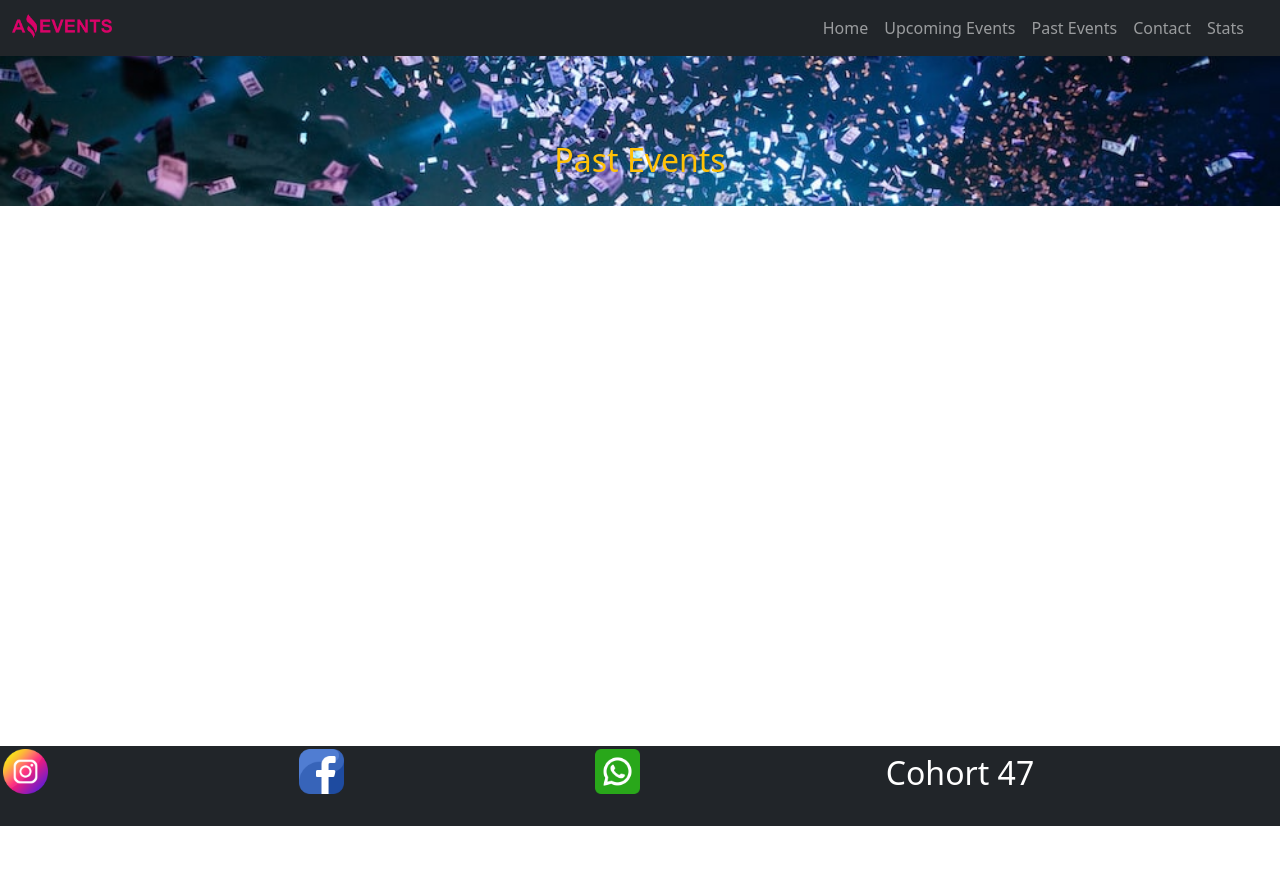
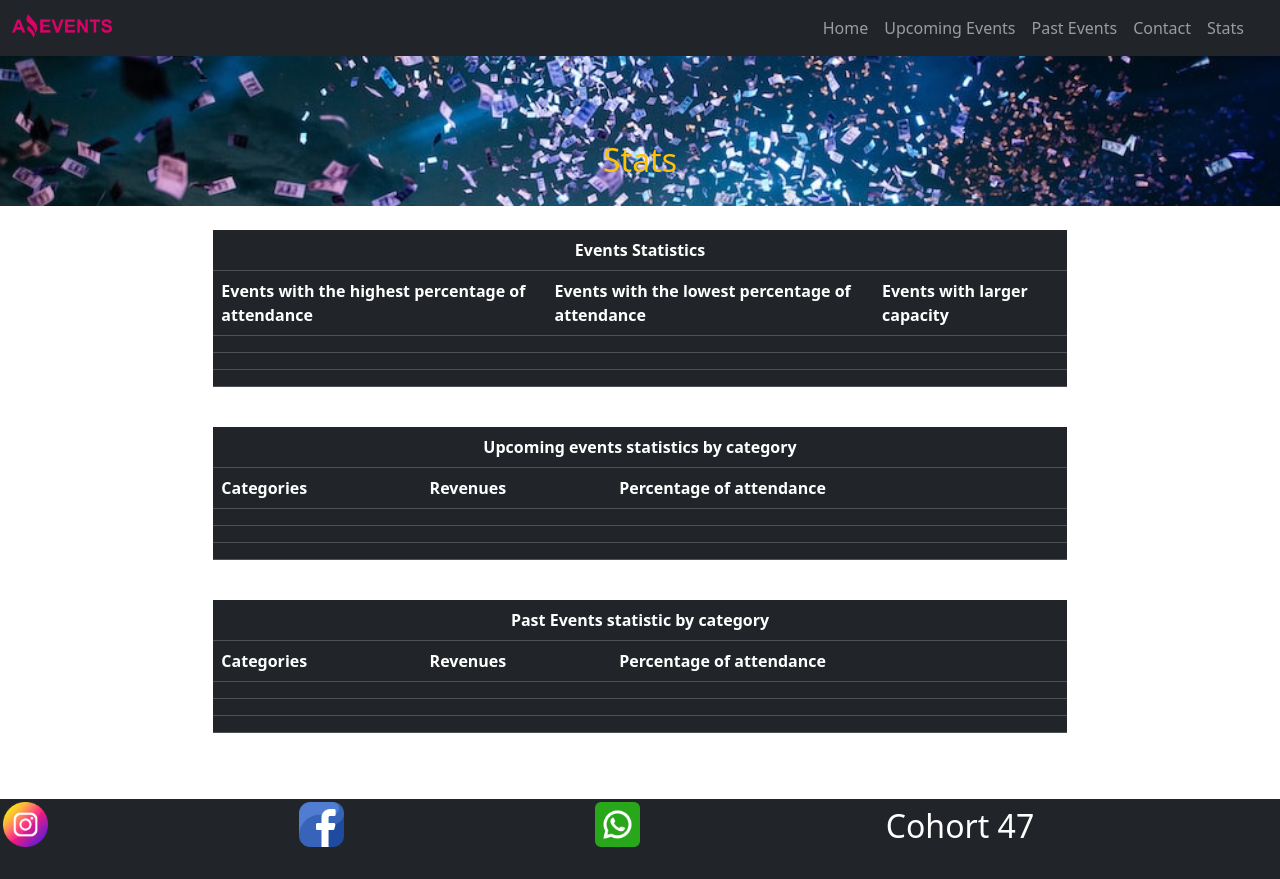
Before and after one commit to LCMatias98/Amazing-Events, a plain HTML site: page stats.html in a window 1280 px wide. Before the commit the page ends 826 px from the top, so only its background shows below. Drawn offline with nearby package versions, Linux system fonts and the light colour scheme.

Commit message:
Se agrega Tabla

```diff
--- a/stats.html
+++ b/stats.html
@@ -5,7 +5,7 @@
     <meta http-equiv="X-UA-Compatible" content="IE=edge">
     <meta name="viewport" content="width=device-width, initial-scale=1.0">
     <title>Stats</title>
-    <link rel="shortcut icon" href="./assets/images/Logo Amazing Events.png" type="image/x-icon">
+    <link rel="shortcut icon" href="./assets/images/favicon.png" type="image/x-icon">
 
     <link href="https://cdn.jsdelivr.net/npm/bootstrap@5.3.0-alpha3/dist/css/bootstrap.min.css" rel="stylesheet" integrity="sha384-KK94CHFLLe+nY2dmCWGMq91rCGa5gtU4mk92HdvYe+M/SXH301p5ILy+dN9+nJOZ" crossorigin="anonymous">
     <link rel="stylesheet" href="./assets/styles/styles.css">
@@ -50,9 +50,106 @@
 
   <main>
     <img src="./assets/images/celebrando.jpg" alt="celebrando" class="img-fluid w-100 imgtop">
-    <h2 class="text-warning z-1 translate-middle pagina">Past Events</h2>
+    <h2 class="text-warning z-1 translate-middle pagina">Stats</h2>
 
+    <div class="d-flex justify-content-center width:100%">
+      <div class="table-responsive mt-4 col-12 col-lg-8 col-xl-8 col-xxl-8">
+        <table class="table table-dark table-hover col-8 col-lg-8 col-xl-8 col-xxl-8">
+          <thead class="col-lg-8">
+            <tr><th class="text-center" colspan="3">Events Statistics</th></tr>
+            <tr>
+              <th scope="col">Events with the highest percentage of attendance</th>
+              <th scope="col">Events with the lowest percentage of attendance</th>
+              <th scope="col">Events with larger capacity</th>
+            </tr>
+          </thead>
+          <tbody class="col-lg-8">
+            <tr>
+              <th scope="row"></th>
+              <td></td>
+              <td></td>
 
+            </tr>
+            <tr>
+              <th scope="row"></th>
+              <td></td>
+              <td></td>
+            </tr>
+            <tr>
+              <th scope="row"></th>
+              <td></td>
+              <td></td>
+            </tr>
+          </tbody>
+        </table>
+      </div>
+    </div>
+
+    <div class="d-flex justify-content-center width:100%">
+      <div class="table-responsive mt-4 col-12 col-lg-8 col-xl-8 col-xxl-8">
+        <table class="table table-dark table-hover col-8 col-lg-8 col-xl-8 col-xxl-8">
+          <thead class="col-lg-8">
+            <tr><th class="text-center" colspan="3">Upcoming events statistics by category</th></tr>
+            <tr>
+              <th scope="col">Categories</th>
+              <th scope="col">Revenues</th>
+              <th scope="col">Percentage of attendance</th>
+            </tr>
+          </thead>
+          <tbody class="col-lg-8">
+            <tr>
+              <th scope="row"></th>
+              <td></td>
+              <td></td>
+
+            </tr>
+            <tr>
+              <th scope="row"></th>
+              <td></td>
+              <td></td>
+            </tr>
+            <tr>
+              <th scope="row"></th>
+              <td></td>
+              <td></td>
+            </tr>
+          </tbody>
+        </table>
+      </div>
+    </div>
+
+    <div class="d-flex justify-content-center width:100%">
+      <div class="table-responsive mt-4 col-12 col-lg-8 col-xl-8 col-xxl-8">
+        <table class="table table-dark table-hover col-8 col-lg-8 col-xl-8 col-xxl-8">
+          <thead class="col-lg-8">
+            <tr><th class="text-center" colspan="3">Past Events statistic by category</th></tr>
+            <tr>
+              <th scope="col">Categories</th>
+              <th scope="col">Revenues</th>
+              <th scope="col">Percentage of attendance</th>
+            </tr>
+          </thead>
+          <tbody class="col-lg-8">
+            <tr>
+              <th scope="row"></th>
+              <td></td>
+              <td></td>
+
+            </tr>
+            <tr>
+              <th scope="row"></th>
+              <td></td>
+              <td></td>
+            </tr>
+            <tr>
+              <th scope="row"></th>
+              <td></td>
+              <td></td>
+            </tr>
+          </tbody>
+        </table>
+      </div>
+    </div>
 
 
   </main>
```
